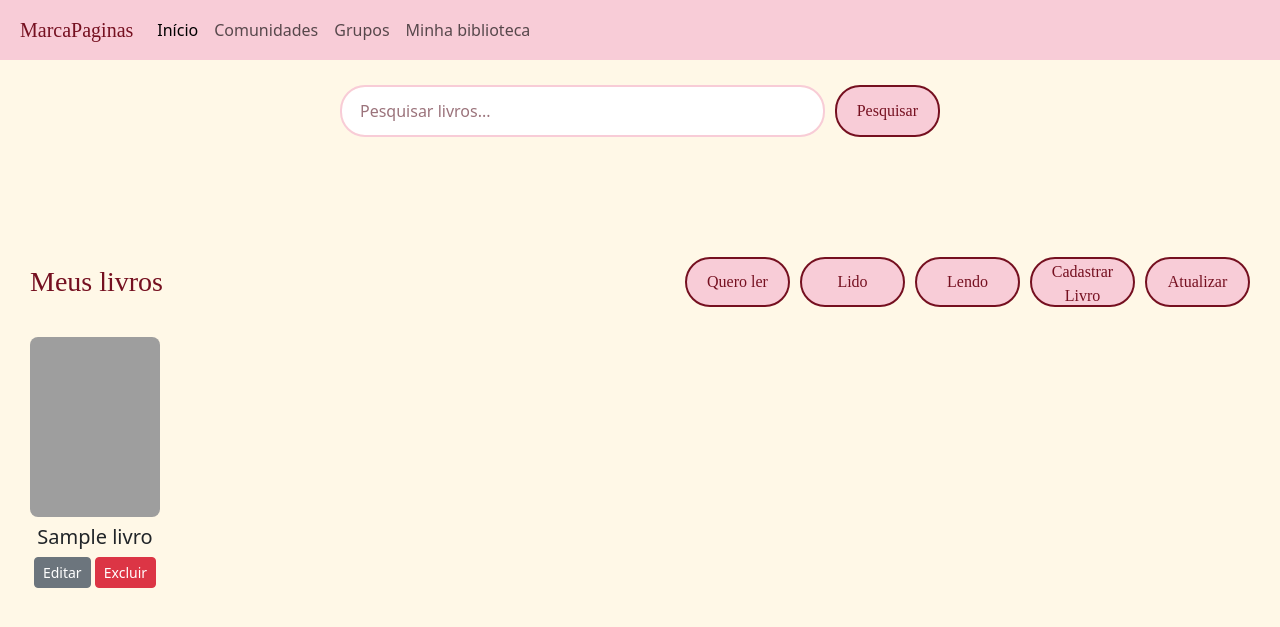
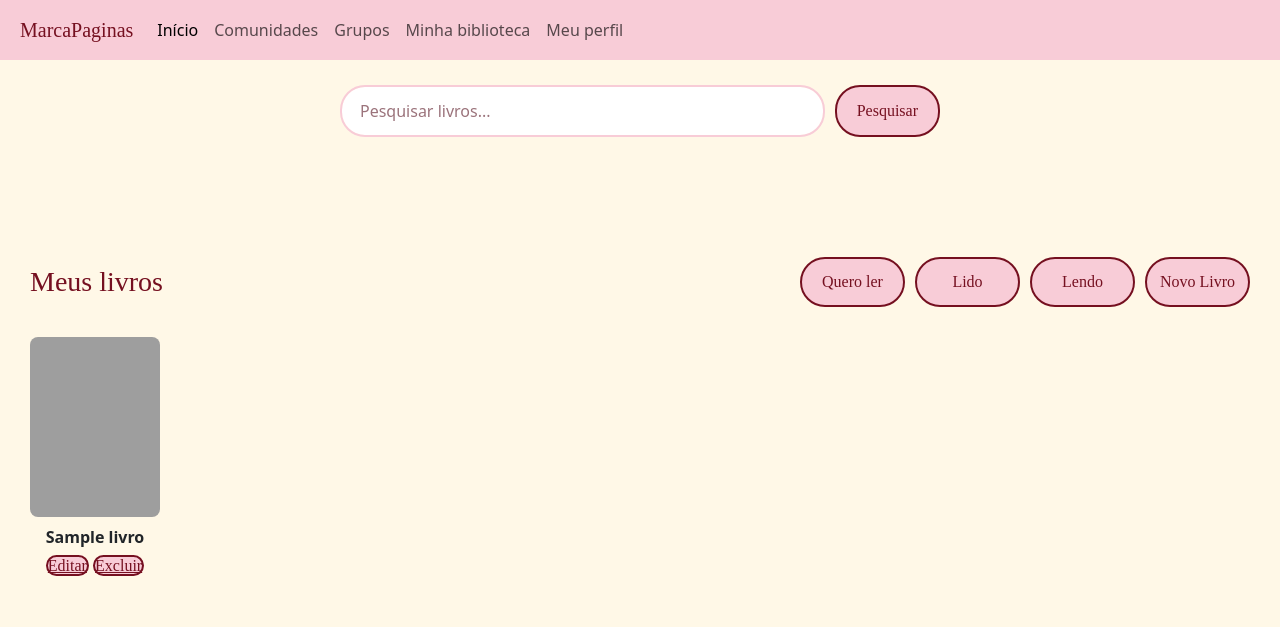
Before and after one commit to ysav93/MarcaPaginas, a PHP site: page /Biblioteca/minhaBiblioteca.php in a window 1280 px wide. Shown: the top 627 px of the page. Run offline with PHP 8.4, Linux system fonts and the light colour scheme; the visitor is signed in with stand-in values (Sample User, id 1); tables that the repository leaves empty or names only in its code hold one stand-in row (values such as "Sample post"); some web fonts are replaced; grey boxes are pictures that could not be loaded.

Commit message:
Update minhaBiblioteca.php

```diff
--- a/Biblioteca/minhaBiblioteca.php
+++ b/Biblioteca/minhaBiblioteca.php
@@ -1,8 +1,8 @@
 <?php
     session_start();
-    include('../BD/conexao.php');
+    include ('../BD/conexao.php');
 
-    $usuarioId = (int) $_SESSION['usuario_id'];
+    $usuarioId = (int) $_SESSION['idUsuario'];
     $sql = "SELECT * FROM livro WHERE usuario_id = $usuarioId";
     $resultado = mysqli_query($conexao, $sql);
 ?>
@@ -46,8 +46,11 @@
                     <li class="nav-item">
                         <a class="nav-link" href="../Grupos/grupos.html">Grupos</a>
                     </li>
+                    <li class="nav-item active">
+                        <a class="nav-link" href="minhaBiblioteca.php">Minha biblioteca</a>
+                    </li>
                     <li class="nav-item">
-                        <a class="nav-link" href="minhaBiblioteca.php">Minha biblioteca</a>
+                        <a class="nav-link" href="../Usuário/dadosUsuario.php">Meu perfil</a>
                     </li>
                 </ul>
             </div>
@@ -55,12 +58,9 @@
     </nav>
     <nav id="barraPesquisa">
         <div class="container-fluid">
-            <form class="d-flex" role="search">
-                <input class="form-control" type="search" placeholder="Pesquisar livros..." aria-label="Pesquisar livros">
-
-                <button class="botaoPesquisa" type="submit">
-                Pesquisar
-            </button>
+            <form method="post" action="../pesquisa.php" class="d-flex" role="search">
+                <input name="nomeLivro" class="form-control" type="search" placeholder="Pesquisar livros..." aria-label="Pesquisar livros">
+                <button name="pesquisar" class="botaoPesquisa" type="submit">Pesquisar</button>
             </form>
         </div>
     </nav>
@@ -72,8 +72,7 @@
             <button type="button" class="botoes" onclick="queroLer()">Quero ler</button>
             <button type="button" class="botoes" onclick="lidos()">Lido</button>
             <button type="button" class="botoes" onclick="lendo()">Lendo</button>
-            <button type="button" class="botoes" onclick="cadastrar()">Cadastrar Livro</button>
-                <button type="button" class="botoes" onclick="atualizar()">Atualizar</button>
+            <button type="button" class="botoes" onclick="cadastrar()">Novo Livro</button>
         </div>
     </div>
 
@@ -85,15 +84,20 @@
                     $titulo = htmlspecialchars($livro['nome']);
                     $id = $livro['id'];
 
-                    echo '
-                    <div class="card-livro text-center">
-                        <img src="' . $capa . '" class="imagemLivro" alt="Capa de ' . $titulo . '">
-                        <h5 class="mt-2">' . $titulo . '</h5>
-                        <div class="acoes">
-                            <a href="editar.php?id=' . $id . '" class="btn btn-secondary btn-sm">Editar</a>
-                            <a href="excluir.php?id=' . $id . '" class="btn btn-danger btn-sm">Excluir</a>
-                        </div>
-                    </div>';
+                    echo "
+                        <div class='card-livro text-center'>
+                            <a href='dadosMeusLivros.php?id=$id'>
+                                <img src='$capa' class='imagemLivro' alt='Capa de $titulo'>
+                            </a>
+                            <p class='mt-2 mb-1'><strong>$titulo</strong></p>
+                            <div class='acoes mb-2'>
+                                <a href='Livros/atualizar.php?id=$id' class='botoes'>Editar</a>
+                                <a href='Livros/excluir.php?id=$id' class='botoes'
+                                    onclick=\"return confirm('Tem certeza que deseja excluir este livro?');\">
+                                    Excluir</a>
+                            </div>
+
+                        </div>";
                 }
             } else {
                 echo '<p>Nenhum livro encontrado.</p>';
@@ -120,10 +124,6 @@
         function cadastrar() {
             window.location.href = "../Livros/telaCadastro.php";
         }
-
-        function atualizar() {
-            window.location.href = "../Livros/atualizar.php";
-        }
     </script>
 
 </body>
```
